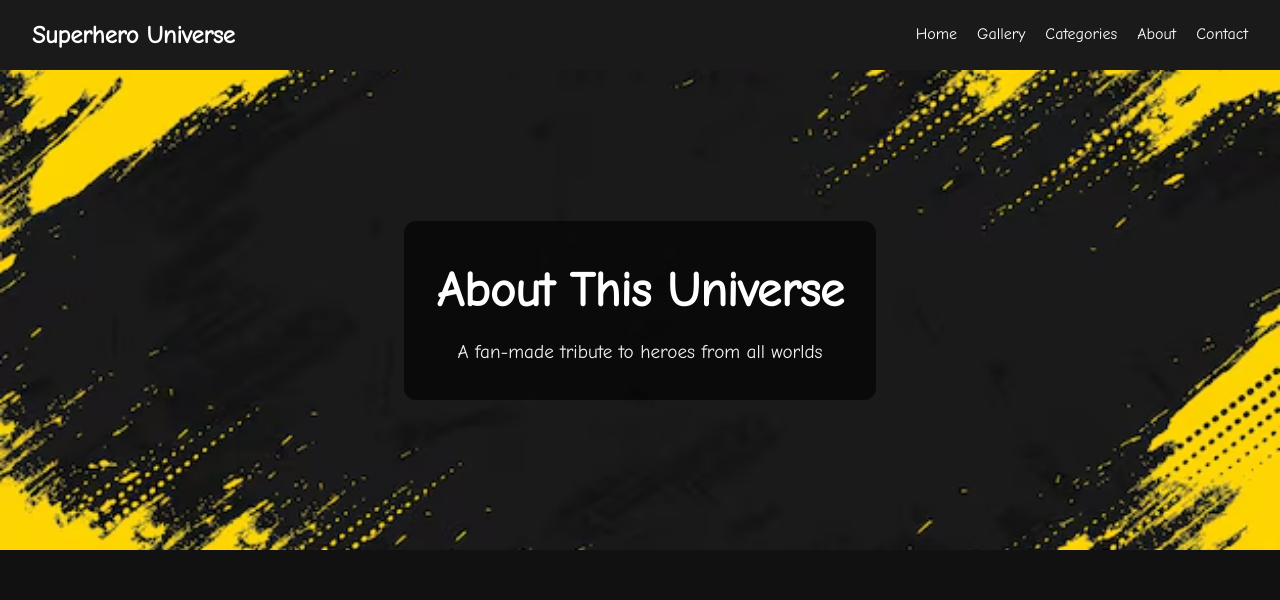
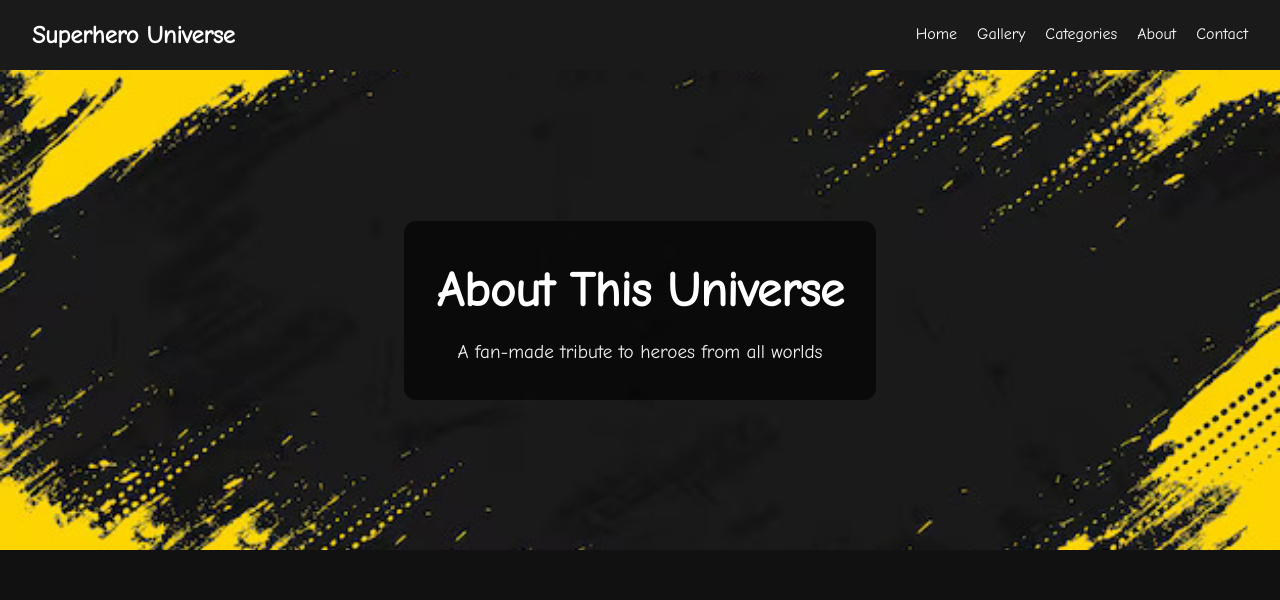
Before and after one commit to sopnil-siam/super-heros, a plain HTML site: page about.html in a window 1280 px wide. Shown: the top 600 px of the page. Drawn offline with Linux system fonts and the light colour scheme.

Commit message:
Fixed about page image bug

```diff
--- a/styles.css
+++ b/styles.css
@@ -263,7 +263,7 @@ table th {
 
 /* 🔷 About Banner */
 .about-banner {
-  background: url('/images/abstract-yellow.avif') center/cover no-repeat;
+  background: url('/images/abstract-yellow.jpg') center/cover no-repeat;
   height: 60vh;
   display: flex;
   align-items: center;
```
Also changed, not shown: images/abstract-yellow.avif (deleted), images/abstract-yellow.jpg (added).
